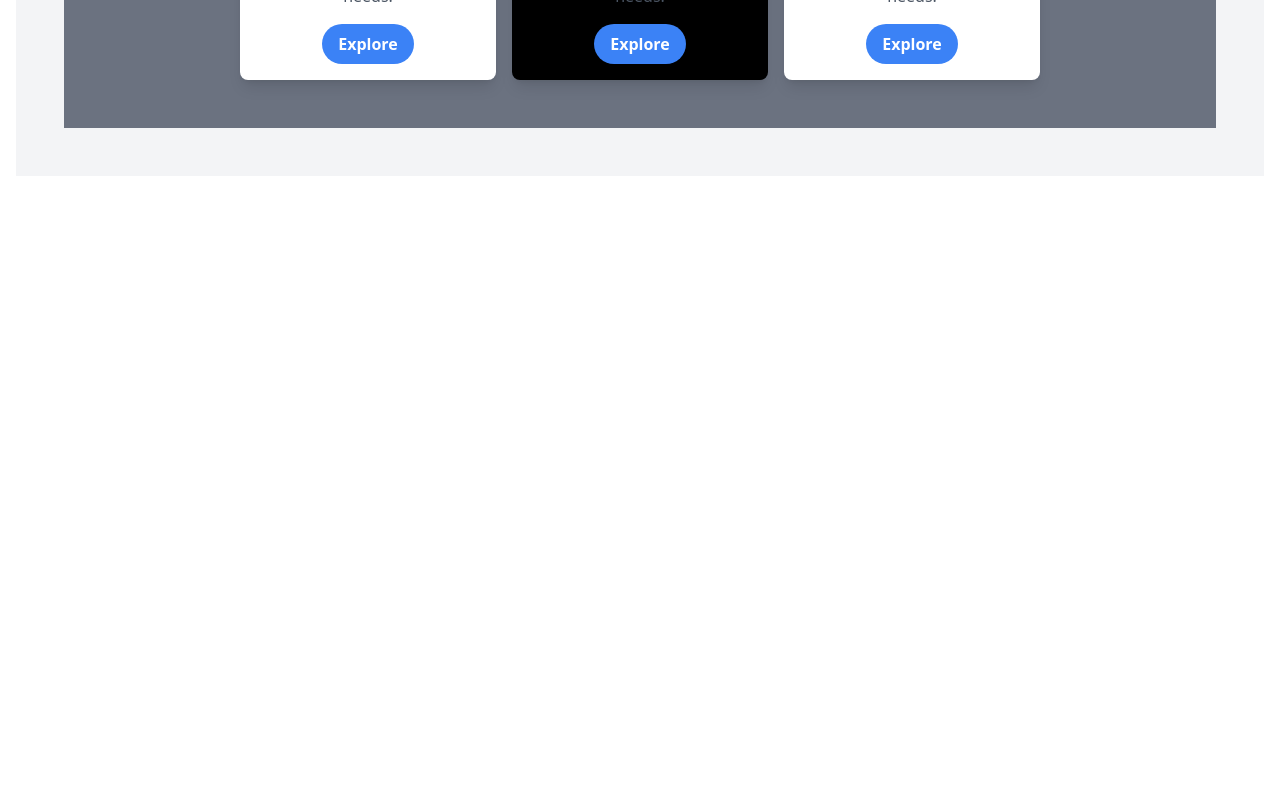
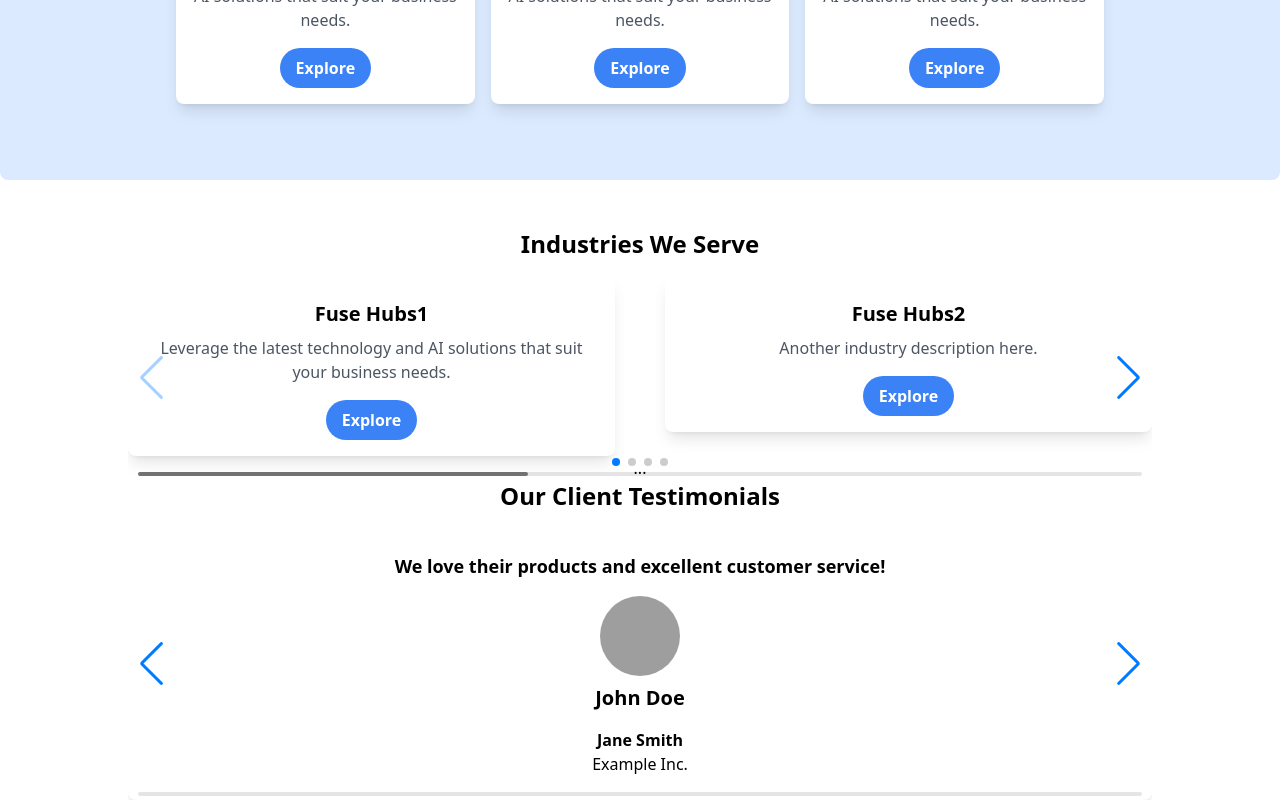
Before and after one commit to bishal959/Consultancytsite, a React (Create React App) app: page / in a window 1280 px wide. Shown: the part 1488-2288 px from the top of the page. Before the commit the page ends 1664 px from the top, so only its background shows below. Built offline with nearby package versions, Linux system fonts and the light colour scheme; grey boxes are pictures that could not be loaded.

Commit message:
added industries serve and client response

```diff
--- a/package.json
+++ b/package.json
@@ -9,7 +9,10 @@
     "@testing-library/user-event": "^13.5.0",
     "react": "^18.2.0",
     "react-dom": "^18.2.0",
+    "react-id-swiper": "^4.0.0",
+    "react-multi-carousel": "^2.8.4",
     "react-scripts": "5.0.1",
+    "swiper": "^10.0.4",
     "web-vitals": "^2.1.4"
   },
   "scripts": {
@@ -37,6 +40,7 @@
     ]
   },
   "devDependencies": {
+    "@babel/plugin-proposal-private-property-in-object": "^7.21.11",
     "autoprefixer": "^10.4.14",
     "postcss": "^8.4.27",
     "tailwindcss": "^3.3.3"
--- a/src/App.js
+++ b/src/App.js
@@ -3,7 +3,8 @@ import './App.css';
 import  Navbar from './components/Navbar'
 import  Home from './components/Home'
 import  Main from './components/Main'
-
+import  Slider from './components/Swiper'
+import TestimonialsSlider from './components/Testimonial'
 
 
 
@@ -13,8 +14,15 @@ function App() {
       <Navbar />
       <Home />
       <Main/>
+      <Slider />
+
+      <TestimonialsSlider/>
+
+
+
 
     </div>
+
   );
 }
 
--- a/src/components/Main.js
+++ b/src/components/Main.js
@@ -1,15 +1,32 @@
+import Carousel from "react-multi-carousel";
+import "react-multi-carousel/lib/styles.css";
 import React from 'react';
+
 import ServicesSection from './Service';
 import Cards from './Cards';
+import Serve from './Serve';
+
 
 const Main = () => {
+
   return (
-    <section className="bg-gray-100 py-12 px-12 mx-4">
+    <>
+    <section className="rounded-lg bg-blue-100   py-7 px-44 ">
       <div className="container mx-auto">
         <ServicesSection />
+
         <Cards />
+
+
+
       </div>
+
+
     </section>
+
+
+
+     </>
   );
 };
 
--- /dev/null
+++ b/src/components/Serve.js
@@ -0,0 +1,60 @@
+import React from 'react'
+
+const  Serve = ()=> {
+    return (
+        <section className=" py-8 px-12">
+
+
+          <div className="container mx-auto flex justify-center">
+
+            <div className="flex space-x-4">
+
+              {/* First Card */}
+              <div className="bg-white hover:bg-gray-200 rounded-lg shadow-lg p-4 ">
+                <div className="flex items-center ">
+
+                  <h3 className="text-xl font-semibold text-center">Fuse Hubs</h3>
+                </div>
+                <p className="text-gray-600">
+                  Leverage the latest technology and AI solutions that suit your business needs.
+                </p>
+                <button className="mt-4 bg-blue-500 hover:bg-blue-600 text-white font-semibold py-2 px-4 rounded-full focus:outline-none">
+                  Explore
+                </button>
+              </div>
+
+              {/* Second Card */}
+              <div className="bg-white hover:bg-gray-200  rounded-lg shadow-lg p-4">
+                <div className="flex items-center mb-4">
+
+                  <h3 className="text-xl font-semibold">Leverage Technology</h3>
+                </div>
+                <p className="text-gray-600">
+                  Leverage the latest technology and AI solutions that suit your business needs.
+                </p>
+                <button className="mt-4 bg-blue-500 hover:bg-blue-600 text-white font-semibold py-2 px-4 rounded-full focus:outline-none">
+                  Explore
+                </button>
+              </div>
+
+              {/* Third Card */}
+              <div className="bg-white hover:bg-gray-200  rounded-lg shadow-lg p-4">
+                <div className="flex items-center mb-4">
+
+                  <h3 className="text-xl font-semibold">AI Solutions</h3>
+                </div>
+                <p className="text-gray-600">
+                  Leverage the latest technology and AI solutions that suit your business needs.
+                </p>
+                <button className="mt-4 bg-blue-500 hover:bg-blue-600 text-white font-semibold py-2 px-4 rounded-full focus:outline-none">
+                  Explore
+                </button>
+              </div>
+            </div>
+          </div>
+        </section>
+      );
+    };
+
+
+export default Serve
--- a/src/components/Service.js
+++ b/src/components/Service.js
@@ -1,13 +1,13 @@
 const ServicesSection = () => {
   return (
     <section className="bg-gray-300 py-12 px-44">
-        <h2 className="text-4xl font-semibold text-gray-800  ">Our Services</h2>
+        <h2 className="text-4xl font-semibold text-gray-800 pb-10 ">Our Services</h2>
       <div className="container  flex flex-wrap i mx-auto ">
-        <div className="lg:w-1/2 px-4 py-4 mb-4 lg:mb-0">
+        <div className="lg:w-1/2 px-4 py-4 lg:pr-16 mb-4 lg:mb-0">
           <img
              src="https://images.pexels.com/photos/2041627/pexels-photo-2041627.jpeg?auto=compress&cs=tinysrgb&dpr=2&h=750&w=1260 " // Replace with the new Pexels image link/ Replace with the actual path to your image
             alt="Company Image"
-            className="rounded-lg shadow-lg shadow-black object-cover h-70 w-70"
+            className="rounded-lg shadow-lg shadow-black object-cover "
           />
         </div>
         <div className="lg:w-1/2 px-4 py-10  ">
--- /dev/null
+++ b/src/components/Swiper.js
@@ -0,0 +1,71 @@
+
+
+import React from 'react'
+import { Navigation, Pagination, Scrollbar, A11y } from 'swiper/modules';
+
+import { Swiper, SwiperSlide } from 'swiper/react';
+import 'swiper/css';
+import 'swiper/css/navigation';
+import 'swiper/css/pagination';
+import 'swiper/css/scrollbar';
+
+const industriesData = [
+    {
+      title: 'Fuse Hubs1',
+      description: 'Leverage the latest technology and AI solutions that suit your business needs.',
+    },
+    {
+      title: 'Fuse Hubs2',
+      description: 'Another industry description here.',
+    },
+    {
+        title: 'Fuse Hubs3',
+        description: 'Another industry description here.',
+      },
+      {
+        title: 'Fuse Hubs4',
+        description: 'Another industry description here.',
+      },
+      {
+        title: 'Fuse Hubs5',
+        description: 'Another industry description here.',
+      },
+    // Add more industry data objects as needed
+  ];
+
+
+function Slider() {
+  return (
+    <div className="px-4 md:px-16 lg:px-32 pt-12">
+      <h2 className="text-2xl font-bold mb-4 text-center">Industries We Serve</h2>
+    <Swiper
+    modules={[Navigation, Pagination, Scrollbar, A11y]}
+    spaceBetween={50}
+    slidesPerView={2}
+    navigation
+    pagination={{ clickable: true }}
+    scrollbar={{ draggable: true }}
+    onSlideChange={() => console.log('slide change')}
+    onSwiper={(swiper) => console.log(swiper)}
+  >
+
+{industriesData.map((industry, index) => (
+          <SwiperSlide key={index}>
+            <div className="bg-white hover:bg-gray-200 rounded-lg shadow-lg p-4">
+              <div className="flex flex-col items-center h-full py-2">
+                <h3 className="text-xl font-semibold text-center">{industry.title}</h3>
+              </div>
+              <p className="text-gray-600">{industry.description}</p>
+              <button className="mt-4 bg-blue-500 hover:bg-blue-600 text-white font-semibold py-2 px-4 rounded-full focus:outline-none">
+                Explore
+              </button>
+            </div>
+          </SwiperSlide>
+        ))}
+    ...
+  </Swiper>
+  </div>
+  )
+}
+
+export default Slider
--- /dev/null
+++ b/src/components/Testimonial.js
@@ -0,0 +1,63 @@
+import React from 'react';
+import { Swiper, SwiperSlide } from 'swiper/react';
+import 'swiper/css';
+import 'swiper/css/navigation';
+import 'swiper/css/pagination';
+import 'swiper/css/scrollbar';
+
+const testimonialsData = [
+  {
+    clientAnswer: 'We love their products and excellent customer service!',
+    clientName: 'John Doe',
+    clientLogo: 'path_to_logo_image_1',
+    ceoName: 'Jane Smith',
+    companyName: 'Example Inc.',
+  },
+  {
+    clientAnswer: 'Their solutions have significantly improved our business efficiency.',
+    clientName: 'Alice Johnson',
+    clientLogo: 'path_to_logo_image_2',
+    ceoName: 'Robert Brown',
+    companyName: 'Sample Corp.',
+  },
+  // Add more testimonials data objects as needed
+];
+
+function TestimonialsSlider() {
+  return (
+    <div className="px-4 md:px-16 lg:px-32">
+      <h2 className="text-2xl font-bold mb-4 text-center">Our Client Testimonials</h2>
+      <Swiper
+        spaceBetween={50}
+        slidesPerView={1}
+        navigation
+        pagination={{ clickable: true }}
+        scrollbar={{ draggable: true }}
+        onSlideChange={() => console.log('slide change')}
+        onSwiper={(swiper) => console.log(swiper)}
+      >
+        {testimonialsData.map((testimonial, index) => (
+          <SwiperSlide key={index}>
+            <div className="bg-white rounded-lg shadow-lg p-6 h-full">
+              <p className="text-lg font-semibold mb-4 text-center">{testimonial.clientAnswer}</p>
+              <div className="flex flex-col items-center mb-4">
+                <img
+                  className="w-20 h-20 rounded-full object-cover"
+                  src={testimonial.clientLogo}
+                  alt={testimonial.clientName}
+                />
+                <h3 className="text-xl font-semibold mt-2">{testimonial.clientName}</h3>
+              </div>
+              <div className="text-center">
+                <p className="font-semibold">{testimonial.ceoName}</p>
+                <p>{testimonial.companyName}</p>
+              </div>
+            </div>
+          </SwiperSlide>
+        ))}
+      </Swiper>
+    </div>
+  );
+}
+
+export default TestimonialsSlider;
--- /dev/null
+++ b/src/components/backuo.js
@@ -0,0 +1,56 @@
+const Cards= () => {
+    return (
+      <section className=" py-12  ">
+         <h2 className="text-4xl font-semibold text-gray-800 pb-10 ">Our Approach</h2>
+        <div className="container mx-auto flex justify-center">
+
+          <div className="flex space-x-4">
+
+            {/* First Card */}
+            <div className="bg-white hover:bg-gray-200 rounded-lg shadow-lg p-4 ">
+              <div className="flex items-center mb-4">
+
+                <h3 className="text-xl font-semibold text-center">Fuse Hubs</h3>
+              </div>
+              <p className="text-gray-600">
+                Leverage the latest technology and AI solutions that suit your business needs.
+              </p>
+              <button className="mt-4 bg-blue-500 hover:bg-blue-600 text-white font-semibold py-2 px-4 rounded-full focus:outline-none">
+                Explore
+              </button>
+            </div>
+
+            {/* Second Card */}
+            <div className="bg-white hover:bg-gray-200  rounded-lg shadow-lg p-4">
+              <div className="flex items-center mb-4">
+
+                <h3 className="text-xl font-semibold">Leverage Technology</h3>
+              </div>
+              <p className="text-gray-600">
+                Leverage the latest technology and AI solutions that suit your business needs.
+              </p>
+              <button className="mt-4 bg-blue-500 hover:bg-blue-600 text-white font-semibold py-2 px-4 rounded-full focus:outline-none">
+                Explore
+              </button>
+            </div>
+
+            {/* Third Card */}
+            <div className="bg-white hover:bg-gray-200  rounded-lg shadow-lg p-4">
+              <div className="flex items-center mb-4">
+
+                <h3 className="text-xl font-semibold">AI Solutions</h3>
+              </div>
+              <p className="text-gray-600">
+                Leverage the latest technology and AI solutions that suit your business needs.
+              </p>
+              <button className="mt-4 bg-blue-500 hover:bg-blue-600 text-white font-semibold py-2 px-4 rounded-full focus:outline-none">
+                Explore
+              </button>
+            </div>
+          </div>
+        </div>
+      </section>
+    );
+  };
+
+  export default Cards
--- a/src/index.js
+++ b/src/index.js
@@ -2,6 +2,7 @@ import React from 'react';
 import ReactDOM from 'react-dom/client';
 import './index.css';
 import App from './App';
+import "react-multi-carousel/lib/styles.css";
 
 const root = ReactDOM.createRoot(document.getElementById('root'));
 root.render(
```
Also changed, not shown: src/components/Cards.js (+7 -4 lines), 1 other file (tests, documents, lock files or other folders).
